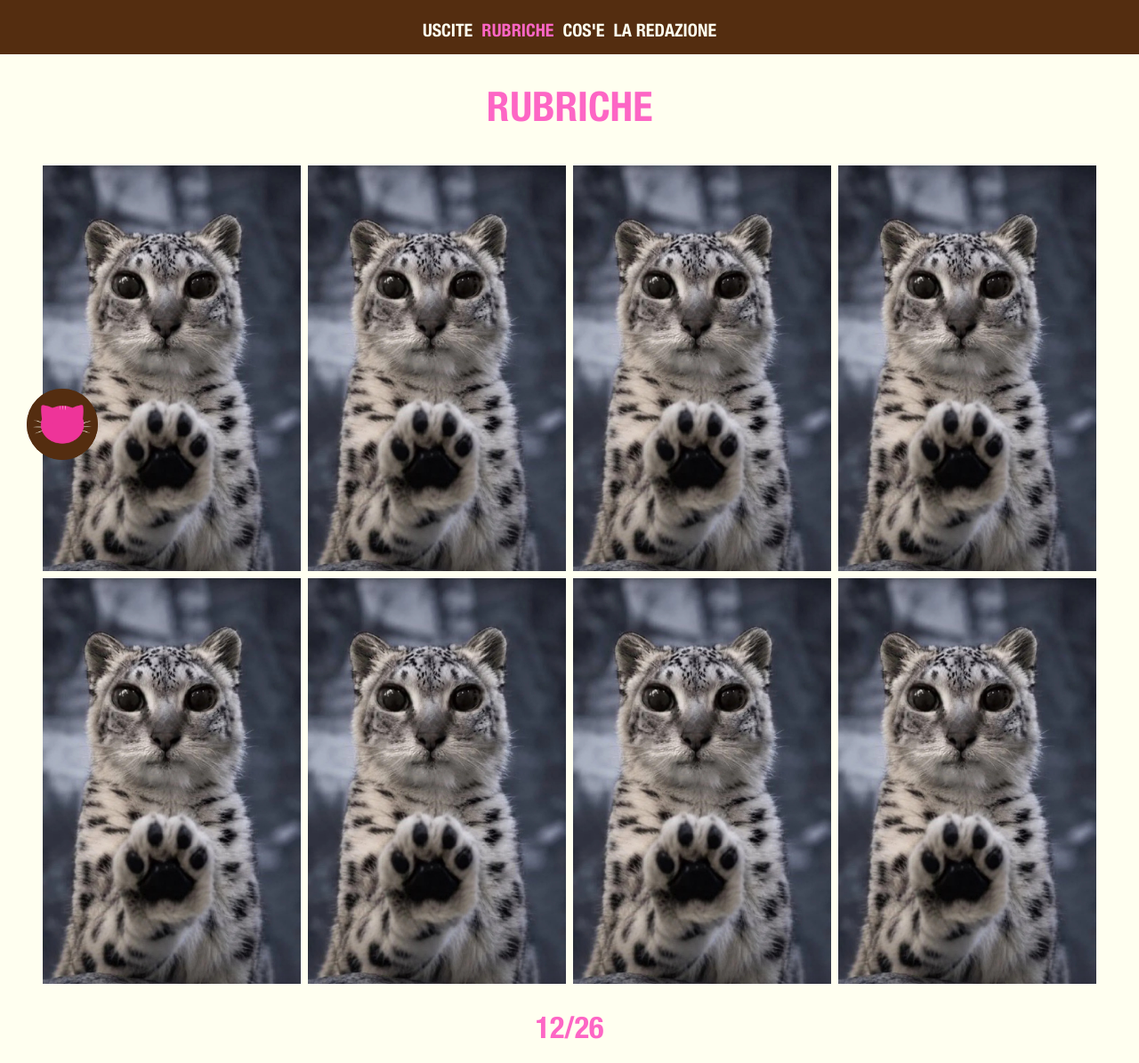
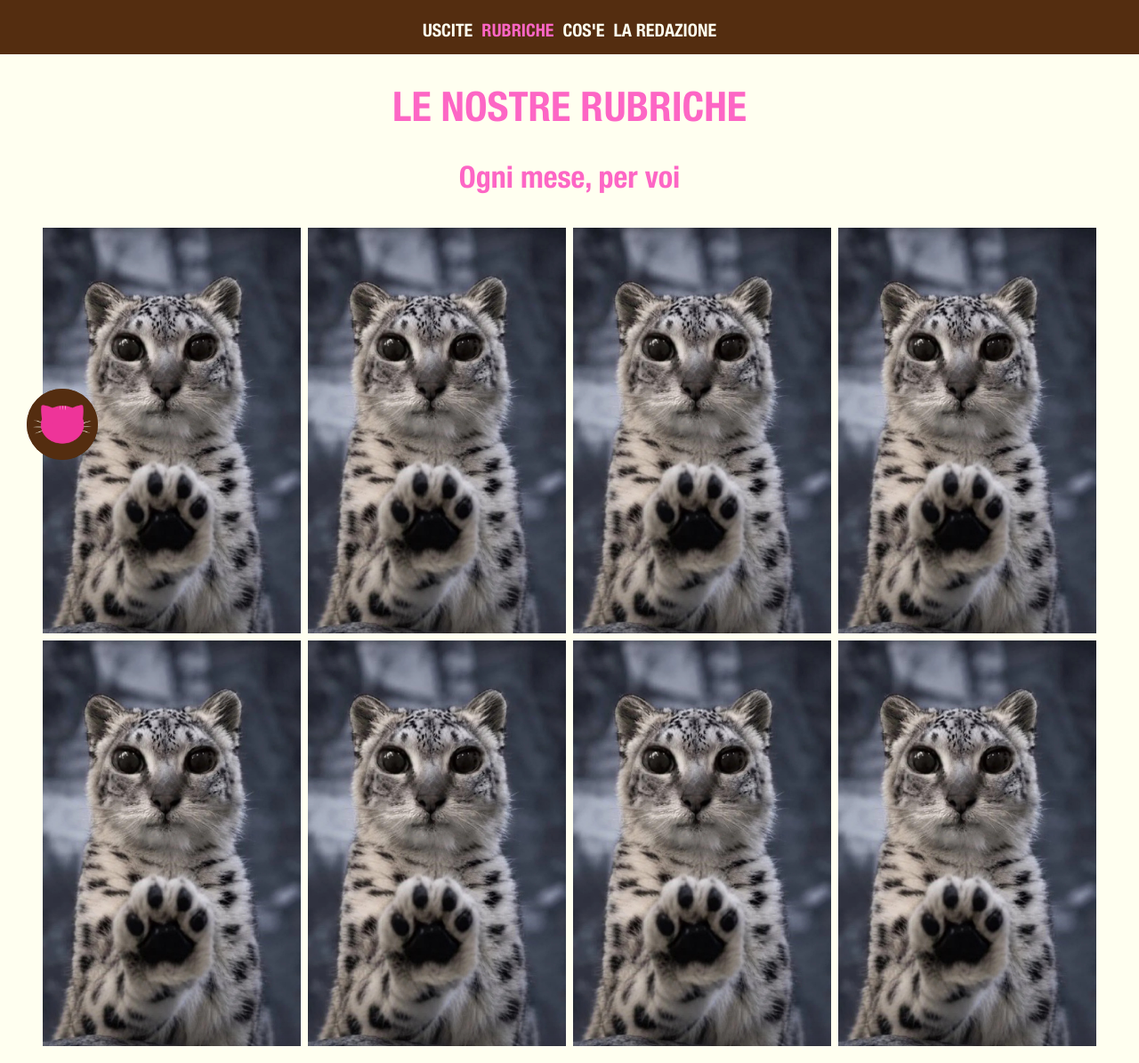
Before and after one commit to pussymagazine/pussymagazine.github.io, a plain HTML site: page rubriche/index.html in a window 1280 px wide. Shown: the part 253-1448 px from the top of the page at 89% size. Drawn offline with Linux system fonts and the light colour scheme.

Commit message:
aggiunto caption fatto bene

```diff
--- a/rubriche/index.html
+++ b/rubriche/index.html
@@ -150,8 +150,11 @@
         <a href="/la-redazione" style="color: #FFFFF0">LA REDAZIONE</a>
     </div>
     <h1>
-      RUBRICHE
+      LE NOSTRE RUBRICHE
     </h1>
+	<h2>
+		Ogni mese, per voi
+	</h2>
 	<div class="row">
 	  <div class="column">
 	    <img src="/media/pics/PussyMagazineLogo.jpg">
@@ -170,9 +173,6 @@
 		<img src="/media/pics/PussyMagazineLogo.jpg">
 		</div>
 	</div>
-  <h2>
-    12/26
-  </h2>
   <footer>
 		<div class="text">
 			<span>
```
